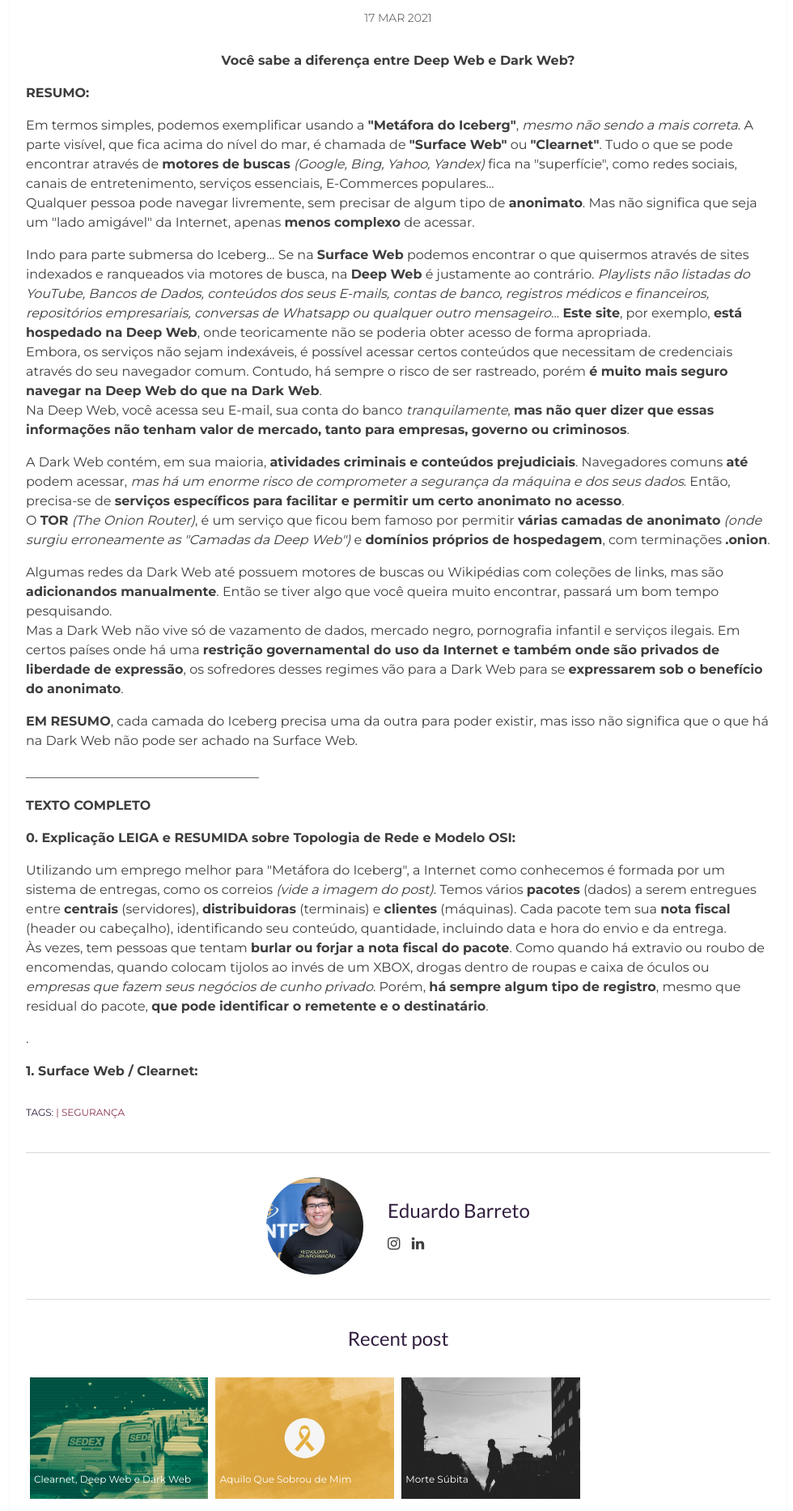
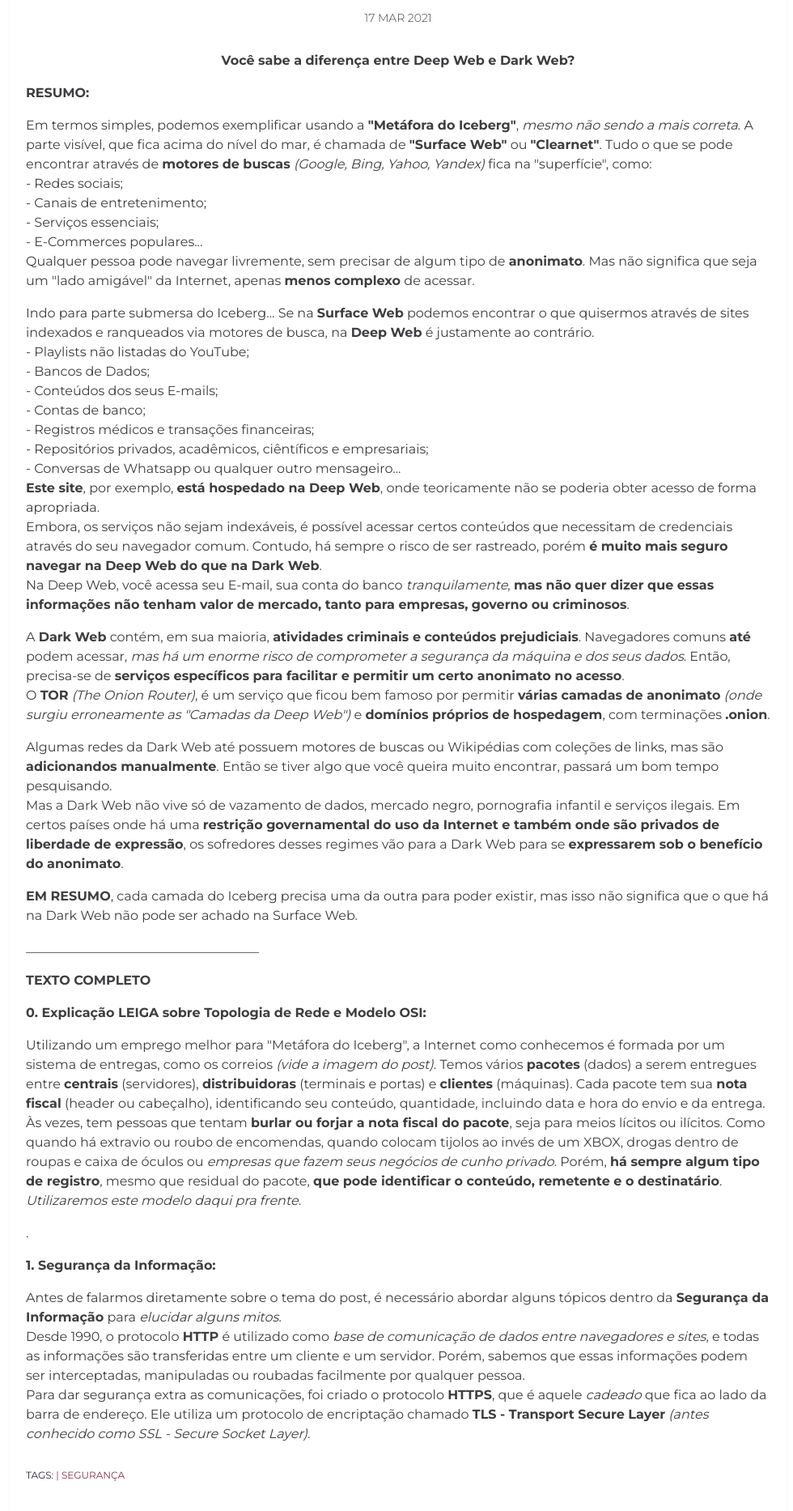
Before and after one commit to EscapeTheX/escapethex.github.io, a Jekyll site: the page built from _posts/2021-03-17-Deep-e-Dark-Web.markdown, in a window 1280 px wide. Shown: the part 605-2471 px from the top of the page at 81% size, without its empty margins (148-1128 px from the left). Built offline with Jekyll 4.4.1, drawn with Linux system fonts in a browser that asks for light colours.

Commit message:
Update 2021-03-17-Deep-e-Dark-Web.markdown

```diff
--- a/_posts/2021-03-17-Deep-e-Dark-Web.markdown
+++ b/_posts/2021-03-17-Deep-e-Dark-Web.markdown
@@ -10,14 +10,26 @@ author:
 <center><strong>Você sabe a diferença entre Deep Web e Dark Web?</strong></center>
 
 <p><strong>RESUMO:</strong></p>
-<p>Em termos simples, podemos exemplificar usando a <b>"Metáfora do Iceberg"</b>, <i>mesmo não sendo a mais correta</i>. A parte visível, que fica acima do nível do mar, é chamada de <b>"Surface Web"</b> ou <b>"Clearnet"</b>. Tudo o que se pode encontrar através de <b>motores de buscas</b> <i>(Google, Bing, Yahoo, Yandex)</i> fica na "superfície", como redes sociais, canais de entretenimento, serviços essenciais, E-Commerces populares...<br>
+<p>Em termos simples, podemos exemplificar usando a <b>"Metáfora do Iceberg"</b>, <i>mesmo não sendo a mais correta</i>. A parte visível, que fica acima do nível do mar, é chamada de <b>"Surface Web"</b> ou <b>"Clearnet"</b>. Tudo o que se pode encontrar através de <b>motores de buscas</b> <i>(Google, Bing, Yahoo, Yandex)</i> fica na "superfície", como:<br>
+- Redes sociais;<br>
+- Canais de entretenimento;<br>
+- Serviços essenciais;<br>
+- E-Commerces populares...<br>
 Qualquer pessoa pode navegar livremente, sem precisar de algum tipo de <b>anonimato</b>. Mas não significa que seja um "lado amigável" da Internet, apenas <b>menos complexo</b> de acessar.</p>
 
-<p>Indo para parte submersa do Iceberg... Se na <b>Surface Web</b> podemos encontrar o que quisermos através de sites indexados e ranqueados via motores de busca, na <b>Deep Web</b> é justamente ao contrário. <i>Playlists não listadas do YouTube, Bancos de Dados, conteúdos dos seus E-mails, contas de banco, registros médicos e financeiros, repositórios empresariais, conversas de Whatsapp ou qualquer outro mensageiro</i>... <b>Este site</b>, por exemplo, <b>está hospedado na Deep Web</b>, onde teoricamente não se poderia obter acesso de forma apropriada.<br>
+<p>Indo para parte submersa do Iceberg... Se na <b>Surface Web</b> podemos encontrar o que quisermos através de sites indexados e ranqueados via motores de busca, na <b>Deep Web</b> é justamente ao contrário.<br>
+- Playlists não listadas do YouTube;<br>
+- Bancos de Dados;<br>
+- Conteúdos dos seus E-mails;<br>
+- Contas de banco;<br>
+- Registros médicos e transações financeiras;<br>
+- Repositórios privados, acadêmicos, ciêntíficos e empresariais;<br>
+- Conversas de Whatsapp ou qualquer outro mensageiro...<br>
+<b>Este site</b>, por exemplo, <b>está hospedado na Deep Web</b>, onde teoricamente não se poderia obter acesso de forma apropriada.<br>
 Embora, os serviços não sejam indexáveis, é possível acessar certos conteúdos que necessitam de credenciais através do seu navegador comum. Contudo, há sempre o risco de ser rastreado, porém <b>é muito mais seguro navegar na Deep Web do que na Dark Web</b>.<br>
 Na Deep Web, você acessa seu E-mail, sua conta do banco <i>tranquilamente</i>, <b>mas não quer dizer que essas informações não tenham valor de mercado, tanto para empresas, governo ou criminosos</b>.</p>
 
-<p>A Dark Web contém, em sua maioria, <b>atividades criminais e conteúdos prejudiciais</b>. Navegadores comuns <b>até</b> podem acessar, <i>mas há um enorme risco de comprometer a segurança da máquina e dos seus dados</i>. Então, precisa-se de <b>serviços específicos para facilitar e permitir um certo anonimato no acesso</b>.<br>
+<p>A <b>Dark Web</b> contém, em sua maioria, <b>atividades criminais e conteúdos prejudiciais</b>. Navegadores comuns <b>até</b> podem acessar, <i>mas há um enorme risco de comprometer a segurança da máquina e dos seus dados</i>. Então, precisa-se de <b>serviços específicos para facilitar e permitir um certo anonimato no acesso</b>.<br>
 O <b>TOR</b> <i>(The Onion Router)</i>, é um serviço que ficou bem famoso por permitir <b>várias camadas de anonimato</b> <i>(onde surgiu erroneamente as "Camadas da Deep Web")</i> e <b>domínios próprios de hospedagem</b>, com terminações <b>.onion</b>.</p>
 
 <p>Algumas redes da Dark Web até possuem motores de buscas ou Wikipédias com coleções de links, mas são <b>adicionandos manualmente</b>. Então se tiver algo que você queira muito encontrar, passará um bom tempo pesquisando.<br>
@@ -28,8 +40,12 @@ Mas a Dark Web não vive só de vazamento de dados, mercado negro, pornografia i
 <p>____________________________________</p>
 
 <p><strong>TEXTO COMPLETO</strong></p>
-<p><b>0. Explicação LEIGA e RESUMIDA sobre Topologia de Rede e Modelo OSI:</b></p>
-<p> Utilizando um emprego melhor para "Metáfora do Iceberg", a Internet como conhecemos é formada por um sistema de entregas, como os correios <i>(vide a imagem do post)</i>. Temos vários <b>pacotes</b> (dados) a serem entregues entre <b>centrais</b> (servidores), <b>distribuidoras</b> (terminais) e <b>clientes</b> (máquinas). Cada pacote tem sua <b>nota fiscal</b> (header ou cabeçalho), identificando seu conteúdo, quantidade, incluindo data e hora do envio e da entrega.<br>
-Às vezes, tem pessoas que tentam <b>burlar ou forjar a nota fiscal do pacote</b>. Como quando há extravio ou roubo de encomendas, quando colocam tijolos ao invés de um XBOX, drogas dentro de roupas e caixa de óculos ou <i>empresas que fazem seus negócios de cunho privado</i>. Porém, <b>há sempre algum tipo de registro</b>, mesmo que residual do pacote, <b>que pode identificar o remetente e o destinatário</b>.</p>
+<p><b>0. Explicação LEIGA sobre Topologia de Rede e Modelo OSI:</b></p>
+<p> Utilizando um emprego melhor para "Metáfora do Iceberg", a Internet como conhecemos é formada por um sistema de entregas, como os correios <i>(vide a imagem do post)</i>. Temos vários <b>pacotes</b> (dados) a serem entregues entre <b>centrais</b> (servidores), <b>distribuidoras</b> (terminais e portas) e <b>clientes</b> (máquinas). Cada pacote tem sua <b>nota fiscal</b> (header ou cabeçalho), identificando seu conteúdo, quantidade, incluindo data e hora do envio e da entrega.<br>
+Às vezes, tem pessoas que tentam <b>burlar ou forjar a nota fiscal do pacote</b>, seja para meios lícitos ou ilícitos. Como quando há extravio ou roubo de encomendas, quando colocam tijolos ao invés de um XBOX, drogas dentro de roupas e caixa de óculos ou <i>empresas que fazem seus negócios de cunho privado</i>. Porém, <b>há sempre algum tipo de registro</b>, mesmo que residual do pacote, <b>que pode identificar o conteúdo, remetente e o destinatário</b>.<br>
+<i>Utilizaremos este modelo daqui pra frente</i>.</p>
 <p>.</p>
-<p><b>1. Surface Web / Clearnet:</b>
+<p><b>1. Segurança da Informação:</b>
+<p>Antes de falarmos diretamente sobre o tema do post, é necessário abordar alguns tópicos dentro da <b>Segurança da Informação</b> para <i>elucidar alguns mitos</i>.<br>
+Desde 1990, o protocolo <b>HTTP</b> é utilizado como <i>base de comunicação de dados entre navegadores e sites</i>, e todas as informações são transferidas entre um cliente e um servidor. Porém, sabemos que essas informações podem ser interceptadas, manipuladas ou roubadas facilmente por qualquer pessoa.<br>
+Para dar segurança extra as comunicações, foi criado o protocolo <b>HTTPS</b>, que é aquele <i>cadeado</i> que fica ao lado da barra de endereço. Ele utiliza um protocolo de encriptação chamado <b>TLS - Transport Secure Layer</b> <i>(antes conhecido como SSL - Secure Socket Layer)</i>.
```
